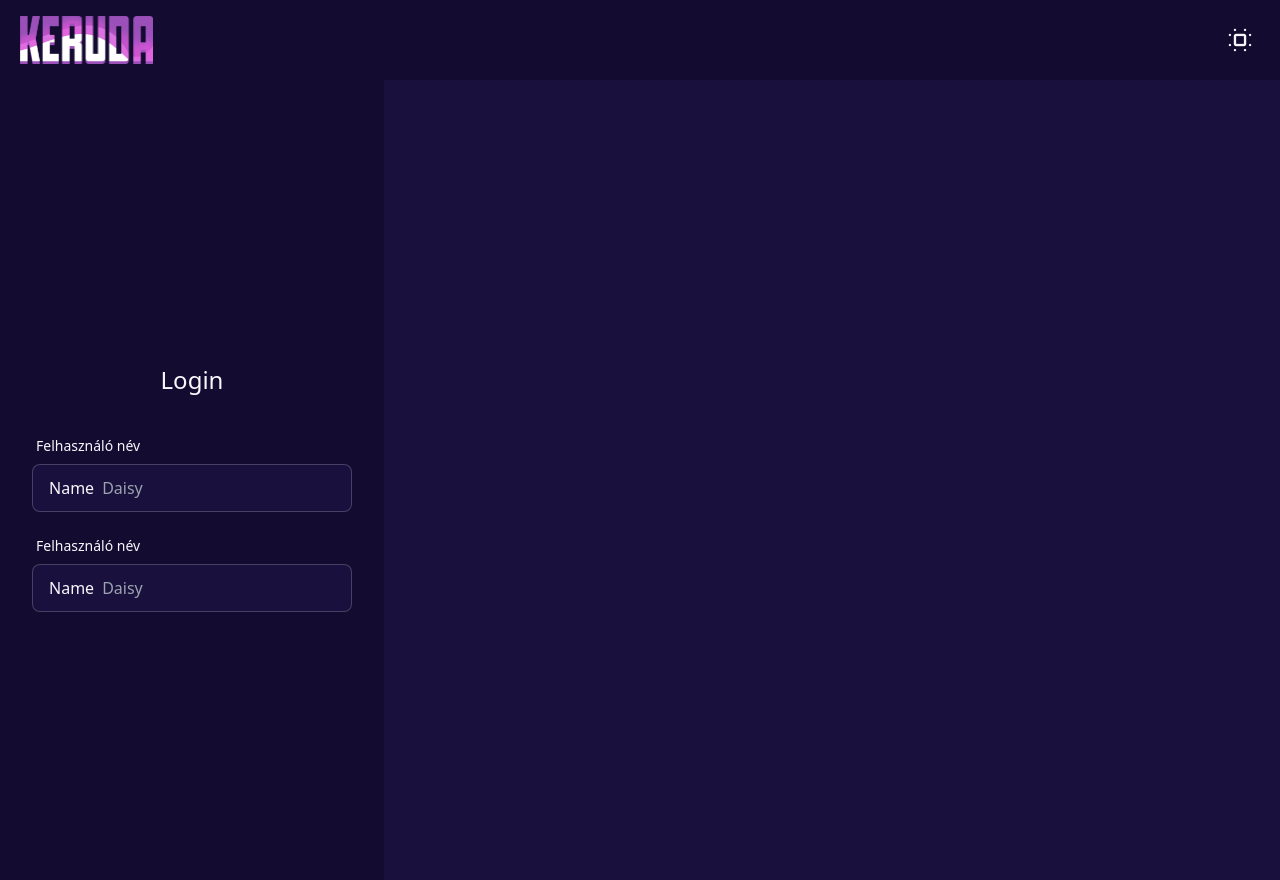
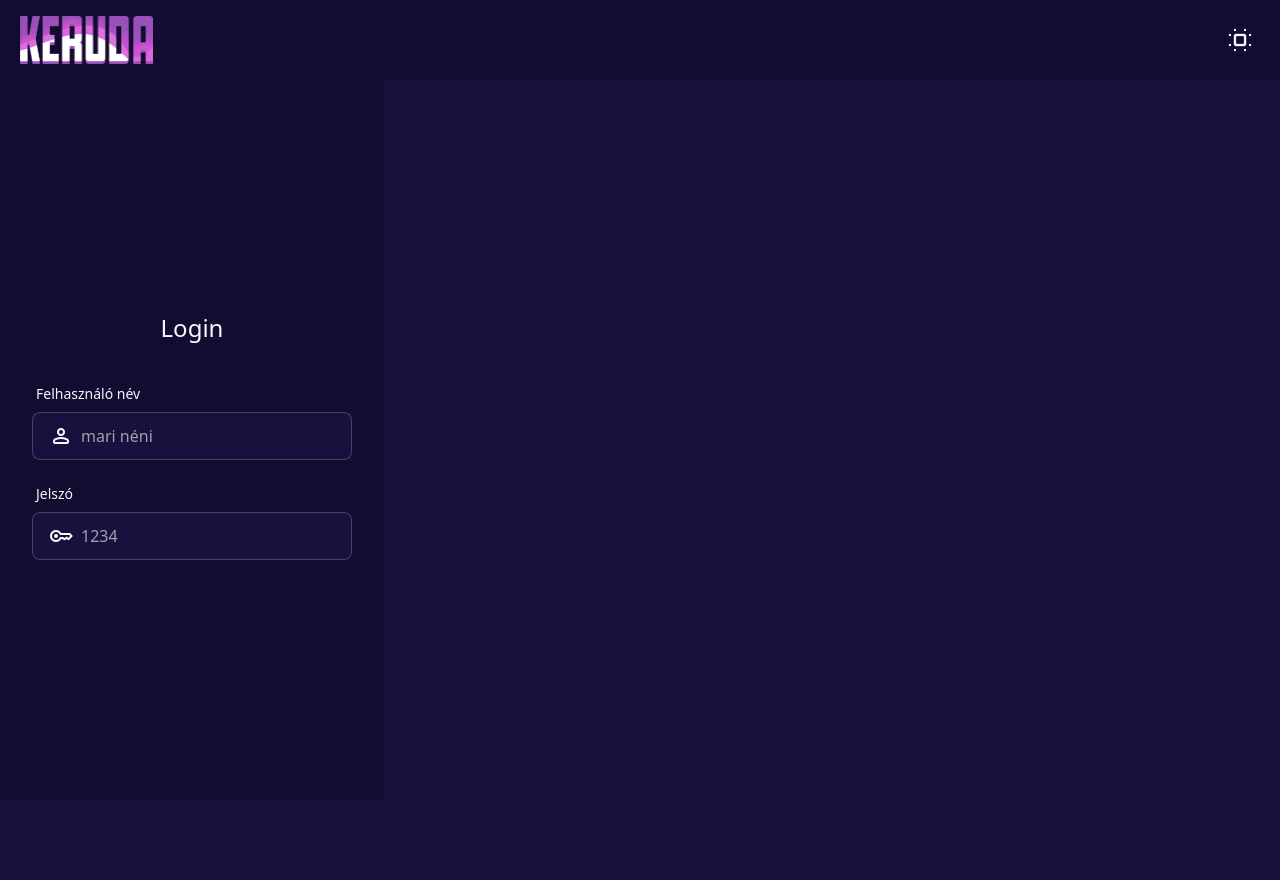
Before and after one commit to UlTinyDev/KerudaProject, a SvelteKit app: page /app in a window 1280 px wide. After the commit the page ends 800 px from the top, so only its background shows below. Built offline with nearby package versions, Linux system fonts and the light colour scheme.

Commit message:
updated login

```diff
--- a/src/lib/components/FormInput.svelte
+++ b/src/lib/components/FormInput.svelte
@@ -1,16 +1,17 @@
 <script>
-    export let type = 'text'
-    export let placeholder = ''
-    export let cornerPlaceholder = ''
+  export let type = "text";
+  export let placeholder = "";
+  export let cornerPlaceholder = "";
+  export let icon = "";
 </script>
 
 <label class="w-full max-w-xs my-2">
-    <div class="label">
-      <span class="label-text">{cornerPlaceholder}</span>
-    </div>
+  <div class="label">
+    <span class="label-text">{cornerPlaceholder}</span>
+  </div>
 
-    <label class="input input-bordered flex items-center gap-2">
-        Name
-        <input type="text" class="grow" placeholder="Daisy" />
-    </label>
+  <label class="input input-bordered flex items-center gap-2">
+    <p class="material-symbols-rounded text-md">{icon}</p>
+    <input {type} class="grow" {placeholder} />
+  </label>
 </label>
--- a/src/routes/+page.svelte
+++ b/src/routes/+page.svelte
@@ -1,4 +1,4 @@
-<div class="hero h-12 bg-base-200">
+<div class="hero bg-base-200">
   <div class="hero-content h-12 flex-col lg:flex-row">
     <img
       src="https://img.daisyui.com/images/stock/photo-1635805737707-575885ab0820.jpg"
--- a/src/routes/app/+page.svelte
+++ b/src/routes/app/+page.svelte
@@ -1,17 +1,27 @@
 <script>
-  import FormInput from '$lib/components/FormInput.svelte';
-
-    /** @type {import('./$types').PageData} */
-    export let data;
+  import FormInput from "$lib/components/FormInput.svelte";
 </script>
 
+<div class="w-96 bg-base-300 flex items-center login">
+  <form class="w-full flex flex-col items-center">
+    <p class="text-2xl mb-6">Login</p>
 
-<div class="h-lvh w-96 bg-base-300 flex items-center">
-    <form class="w-full flex flex-col items-center">
-        <p class="text-2xl m-6">Login</p>
+    <FormInput
+      placeholder="mari néni"
+      cornerPlaceholder="Felhasználó név"
+      icon="person"
+    />
+    <!-- <FormInput
+      placeholder="xx_amongus_slayer@yahoo.com"
+      cornerPlaceholder="Email"
+      icon="email"
+    /> -->
+    <FormInput placeholder="1234" cornerPlaceholder="Jelszó" icon="key" />
+  </form>
+</div>
 
-
-        <FormInput placeholder="mari néni" cornerPlaceholder="Felhasználó név" />
-        <FormInput placeholder="mari néni" cornerPlaceholder="Felhasználó név" />
-    </form>
-</div>
+<style>
+  .login {
+    height: calc(100svh - 5em);
+  }
+</style>
```
